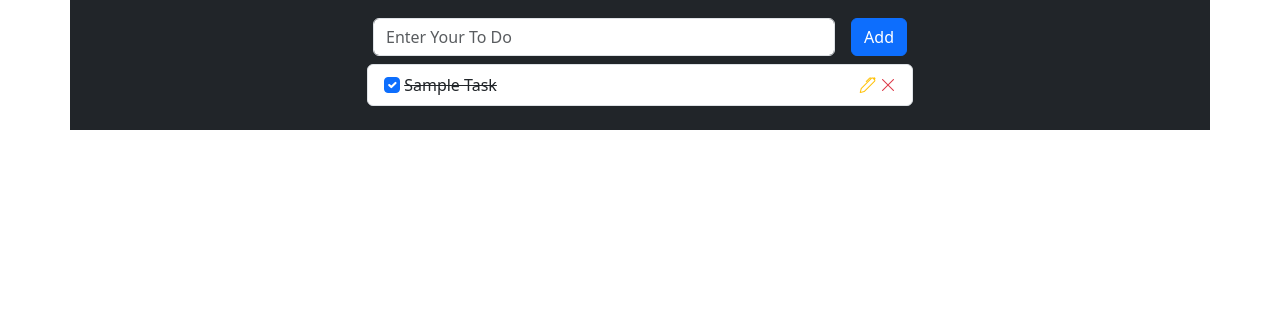
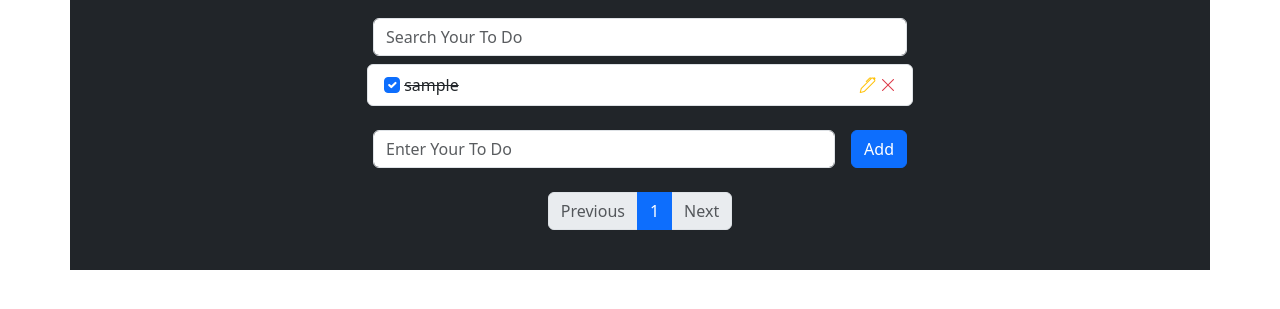
Before and after one commit to ilearn-code/to-do-list_anjular_js, a plain HTML site: page index.html in a window 1280 px wide. Shown: the part 145-454 px from the top of the page. Drawn offline with nearby package versions, Linux system fonts and the light colour scheme.

Commit message:
added session with pagination

```diff
--- a/index.html
+++ b/index.html
@@ -26,16 +26,27 @@
   <script>
     let module = angular.module("toDoList", []);
     module.controller("toDoListController", function ($scope) {
-        $scope.addList = [{ toDoText: "Sample Task", done: true }];
+      // Initialize the to-do list from local storage or with a default value
+      const storedList = localStorage.getItem("toDoLocal");
+      $scope.addList = storedList
+        ? JSON.parse(storedList)
+        : [{ toDoText: "sample", done: true }];
       $scope.editIndex = -1;
+
+      $scope.itemsPerPage = 5;
+      $scope.currentPage = 1;
 
       $scope.addToDo = function () {
         $scope.addList.push({ toDoText: $scope.toDoText, done: false });
+        localStorage.setItem("toDoLocal", JSON.stringify($scope.addList));
         $scope.toDoText = "";
+        $scope.updatePagination();
       };
 
       $scope.removeToDo = function ($index) {
         $scope.addList.splice($index, 1);
+        localStorage.setItem("toDoLocal", JSON.stringify($scope.addList));
+        $scope.updatePagination();
       };
 
       $scope.editToDo = function ($index) {
@@ -44,72 +55,156 @@
 
       $scope.saveToDo = function () {
         $scope.editIndex = -1;
+        localStorage.setItem("toDoLocal", JSON.stringify($scope.addList));
       };
+
+      // Functions to get the paginations items to be shown
+      $scope.getPageItems = function () {
+        const start = ($scope.currentPage - 1) * $scope.itemsPerPage;
+        const end = start + $scope.itemsPerPage;
+        const filteredList = $scope.addList.filter(item => item.toDoText.includes($scope.searchText || ''));
+        return filteredList.slice(start, end);
+      };
+
+      // Updates the pagination
+      $scope.updatePagination = function () {
+        // Calculating total number of pages
+        $scope.totalPages = Math.ceil(
+          $scope.addList.filter(item => item.toDoText.includes($scope.searchText || '')).length / $scope.itemsPerPage
+        );
+
+        if ($scope.currentPage > $scope.totalPages) {
+          $scope.currentPage = $scope.totalPages;
+        }
+      };
+
+      $scope.goToPage = function (page) {
+        if (page >= 1 && page <= $scope.totalPages) {
+          $scope.currentPage = page;
+        }
+      };
+
+      // Watch for changes in search text to update pagination
+      $scope.$watch('searchText', function () {
+        $scope.updatePagination();
+      });
+
+      $scope.updatePagination();
     });
   </script>
 </head>
 <body ng-controller="toDoListController">
-    <div class="container mt-5 bg-dark p-4  text-white">
+  <div class="container mt-5 bg-dark p-4 text-white">
     <div class="row">
       <div class="col-12">
         <h2 class="display-4 text-center mb-4">To Do List</h2>
       </div>
-        <div class="col-3">
-
+      <div class="col-3"></div>
+      <div class="col-6">
+        <form class="form" ng-submit="">
+          <div class="d-flex flex-row gap-3">
+            <input
+              type="text"
+              class="form-control hover-shadow"
+              id="inputToDo"
+              ng-model="searchText"
+              placeholder="Search Your To Do"
+            />
           </div>
-        <div class="col-6">
-          <form class="form" ng-submit="addToDo()">
-            <div class="d-flex flex-row gap-3">
-
-              <input type="text" class="form-control hover-shadow" id="inputToDo" ng-model="toDoText" placeholder="Enter Your To Do" required />
-              <button type="submit" class="btn btn-primary  hover-shadow">Add</button>
         </form>
       </div>
-
-            <div class="col-md-2">
+      <div class="col-md-2"></div>
     </div>
-
-
-        </div>
-
-
-
-
 
     <div class="toDolists flex-row justify-content-center">
       <ul class="list-group align-items-center mt-2">
-    <li class="list-group-item w-50 d-flex justify-content-between" ng-repeat="(index, x) in addList">
-
-    <div ng-if="editIndex !== index" >
-      <input type="checkbox" class="form-check-input hover-shadow-sm " ng-model="x.done" />
-      <span ng-class="{'text-decoration-line-through': x.done}" >{{x.toDoText}}</span>
+        <li
+          class="list-group-item w-50 d-flex justify-content-between"
+          ng-repeat="(index, x) in getPageItems()"
+        >
+          <div ng-if="editIndex !== index">
+            <input
+              type="checkbox"
+              class="form-check-input hover-shadow-sm"
+              ng-model="x.done"
+            />
+            <span ng-class="{'text-decoration-line-through': x.done}"
+              >{{x.toDoText}}</span
+            >
           </div>
 
-
-
           <div class="d-flex w-100" ng-if="editIndex === index">
-      <input class="form-control hover-shadow-sm" type="text" ng-model="x.toDoText"  required />
-      <button class="btn btn-success me-2"  ng-click="saveToDo()">Save</button>
-
+            <input
+              class="form-control hover-shadow-sm"
+              type="text"
+              ng-model="x.toDoText"
+              required
+            />
+            <button class="btn btn-success me-2" ng-click="saveToDo()">
+              Save
+            </button>
           </div>
 
-        <div ng-if="editIndex !== index" >
-          <a href="" class="text-decoration-none" ng-click="editToDo(index)" >
+          <div ng-if="editIndex !== index">
+            <a
+              href=""
+              class="text-decoration-none"
+              ng-click="editToDo(index)"
+            >
               <i class="bi bi-pen text-warning"></i>
             </a>
-
-          <a href="" class="text-decoration-none" ng-click="removeToDo($index)" >
+            <a
+              href=""
+              class="text-decoration-none"
+              ng-click="removeToDo($index)"
+            >
               <i class="bi bi-x-lg text-danger"></i>
             </a>
           </div>
-
-
-
-
         </li>
       </ul>
     </div>
 
+    <div class="row mt-4">
+      <div class="col-3"></div>
+      <div class="col-6">
+        <form class="form" ng-submit="addToDo()">
+          <div class="d-flex flex-row gap-3">
+            <input
+              type="text"
+              class="form-control hover-shadow"
+              id="inputToDo"
+              ng-model="toDoText"
+              placeholder="Enter Your To Do"
+              required
+            />
+            <button type="submit" class="btn btn-primary hover-shadow">
+              Add
+            </button>
+          </div>
+        </form>
+      </div>
+      <div class="col-md-2"></div>
+    </div>
+
+    <div class="row mt-4">
+      <div class="col-12 d-flex justify-content-center">
+        <nav aria-label="Page navigation">
+          <ul class="pagination">
+
+            <li class="page-item" ng-class="{disabled: currentPage === 1}">
+              <a class="page-link" href="" ng-click="goToPage(currentPage - 1)">Previous</a>
+            </li>
+            <li class="page-item" ng-repeat="page in [].constructor(totalPages) track by $index" ng-class="{active: currentPage === ($index + 1)}">
+              <a class="page-link" href="" ng-click="goToPage($index + 1)">{{$index + 1}}</a>
+            </li>
+            <li class="page-item" ng-class="{disabled: currentPage === totalPages}">
+              <a class="page-link" href="" ng-click="goToPage(currentPage + 1)">Next</a>
+            </li>
+
+          </ul>
+        </nav>
+      </div>
     </div>
   </div>
 </body>
```
Lines whose indentation alone changed are shown as unchanged.
